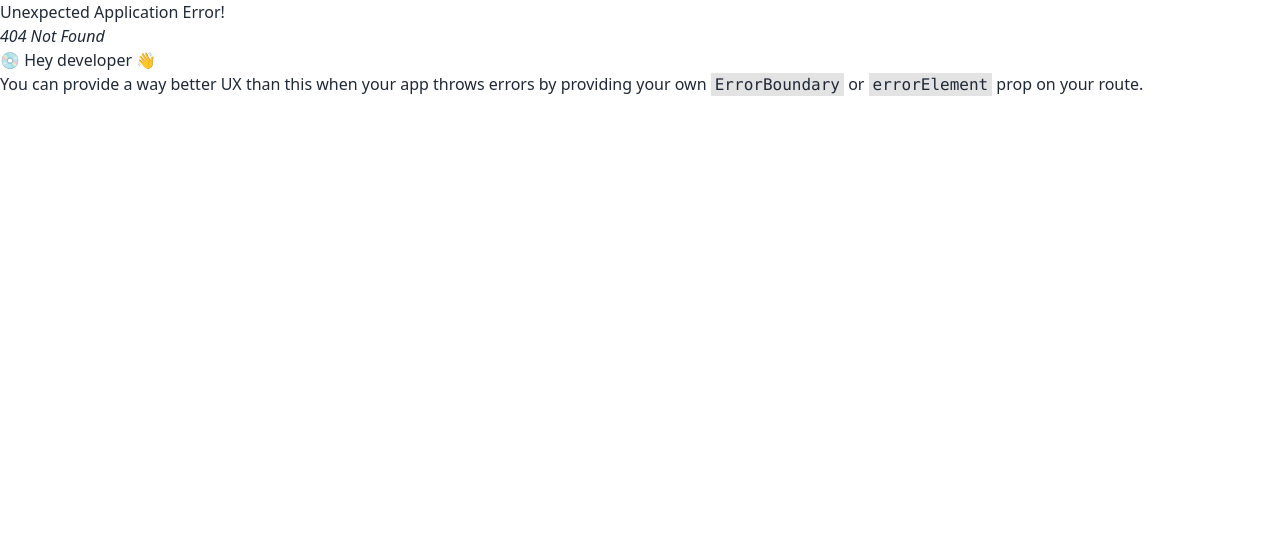
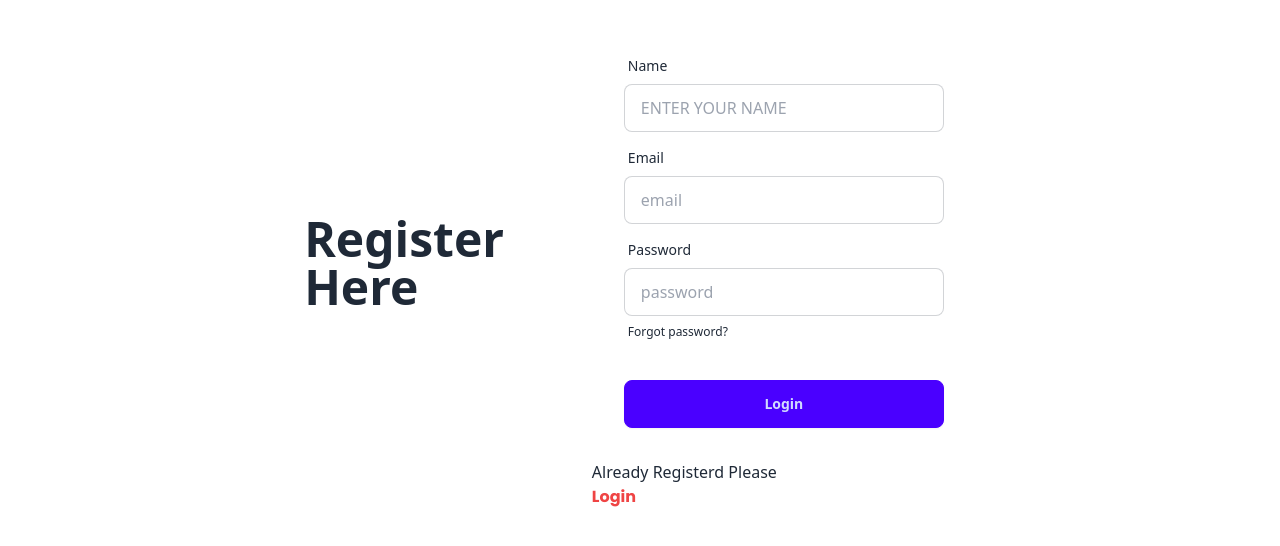
Before and after one commit to hulk-code/Online-News, a React (Vite) app: page /register in a window 1280 px wide. Before the commit this address had no page. Shown: the top 546 px of the page. Built offline with nearby package versions, Linux system fonts and the light colour scheme; no server answers.

Commit message:
create user registraton

```diff
--- /dev/null
+++ b/src/Component/AuthContext/AuthProvider/AuthProvider.jsx
@@ -0,0 +1,44 @@
+import {
+  createUserWithEmailAndPassword,
+  GoogleAuthProvider,
+  onAuthStateChanged,
+  signInWithPopup,
+} from "firebase/auth";
+import { createContext, useEffect, useState } from "react";
+import auth from "../../../FireBase/firebase.config";
+
+export const AuthContext = createContext(null);
+
+const AuthProvider = ({ children }) => {
+  const provider = new GoogleAuthProvider();
+
+  const [user, setUser] = useState();
+  const signInUser = (email, password) => {
+    return createUserWithEmailAndPassword(auth, email, password);
+  };
+
+  const GoogleLogin = () => {
+    return signInWithPopup(auth, provider);
+  };
+
+  useEffect(() =>{
+    const unSubcribe=onAuthStateChanged(auth , currentUser =>{
+        console.log('this is current user',currentUser);
+        setUser(currentUser)
+    })
+    return ()=>{
+        unSubcribe();
+    }
+  },[])
+
+  const userInfo = {
+    user,
+    signInUser,
+    GoogleLogin,
+  };
+  return (
+    <AuthContext.Provider value={userInfo}>{children}</AuthContext.Provider>
+  );
+};
+
+export default AuthProvider;
--- /dev/null
+++ b/src/Component/Layout/Page/Login/Login.jsx
@@ -0,0 +1,81 @@
+import { Link } from "react-router-dom";
+
+const Login = () => {
+    const  submiteForm = e =>{
+
+        e.preventDefault()
+        const name=e.target.name.value;
+        const email=e.target.email.value
+        const password=e.target.password.value
+        console.log(name,email,password);
+    }
+  return (
+    <div>
+            <div>
+      <div className="hero  ">
+        <div className="hero-content">
+          <div className="text-center lg:text-left">
+            <h1 className="text-5xl font-bold">Register Here</h1>
+          </div>
+          <div className="card bg-base-100 w-full max-w-sm  ">
+            <form onSubmit={submiteForm} className="card-body">
+              <div className="form-control">
+                <label className="label">
+                  <span className="label-text">Name</span>
+                </label>
+                <input
+                name="name"
+                  type="text"
+                  placeholder="ENTER YOUR NAME"
+                  className="input input-bordered"
+                  required
+                />
+              </div>
+              <div className="form-control">
+                <label className="label">
+                  <span className="label-text">Email</span>
+                </label>
+                <input
+                  name="email"
+                  type="email"
+                  placeholder="email"
+                  className="input input-bordered"
+                  required
+                />
+              </div>
+              <div className="form-control">
+                <label className="label">
+                  <span className="label-text">Password</span>
+                </label>
+                <input
+                name="password"
+                  type="password"
+                  placeholder="password"
+                  className="input input-bordered"
+                  required
+                />
+                <label className="label">
+                  <a href="#" className="label-text-alt link link-hover">
+                    Forgot password?
+                  </a>
+                </label>
+              </div>
+              <div className="form-control mt-6">
+                <button className="btn btn-primary">Login</button>
+              </div>
+            </form>
+           New Here
+      <Link to="/Register">
+        <span className="text-red-500 font-poppins font-bold">Register</span>First
+      </Link>
+          </div>
+
+        </div>
+      </div>
+
+    </div>
+        </div>
+  );
+};
+
+export default Login;
--- /dev/null
+++ b/src/Component/Layout/Page/Register/Register.jsx
@@ -0,0 +1,100 @@
+import { useContext } from "react";
+import { Link } from "react-router-dom";
+import { AuthContext } from "../../../AuthContext/AuthProvider/AuthProvider";
+
+
+const Register = () => {
+    const{signInUser}=useContext(AuthContext)
+    const  submiteForm = e =>{
+
+        e.preventDefault()
+        const name=e.target.name.value;
+        const email=e.target.email.value
+        const password=e.target.password.value
+        console.log(name,email,password);
+
+        signInUser(email,password)
+        .then((userCredential) => {
+            const user = userCredential.user;
+            console.log(user);
+
+          })
+
+          .catch((error) => {
+            const errorCode = error.code;
+            const errorMessage = error.message;
+            console.log(errorCode,errorMessage);
+
+          });
+    }
+    return (
+        <div>
+            <div>
+      <div className="hero  ">
+        <div className="hero-content">
+          <div className="text-center lg:text-left">
+            <h1 className="text-5xl font-bold">Register Here</h1>
+          </div>
+          <div className="card bg-base-100 w-full max-w-sm  ">
+            <form onSubmit={submiteForm} className="card-body">
+              <div className="form-control">
+                <label className="label">
+                  <span className="label-text">Name</span>
+                </label>
+                <input
+                name="name"
+                  type="text"
+                  placeholder="ENTER YOUR NAME"
+                  className="input input-bordered"
+                  required
+                />
+              </div>
+              <div className="form-control">
+                <label className="label">
+                  <span className="label-text">Email</span>
+                </label>
+                <input
+                  name="email"
+                  type="email"
+                  placeholder="email"
+                  className="input input-bordered"
+                  required
+                />
+              </div>
+              <div className="form-control">
+                <label className="label">
+                  <span className="label-text">Password</span>
+                </label>
+                <input
+                name="password"
+                  type="password"
+                  placeholder="password"
+                  className="input input-bordered"
+                  required
+                />
+                <label className="label">
+                  <a href="#" className="label-text-alt link link-hover">
+                    Forgot password?
+                  </a>
+                </label>
+              </div>
+              <div className="form-control mt-6">
+                <button className="btn btn-primary">Login</button>
+              </div>
+
+            </form>
+            Already Registerd Please
+      <Link to="/login">
+        <span className="text-red-500 font-poppins font-bold">Login</span>
+      </Link>
+          </div>
+
+        </div>
+      </div>
+
+    </div>
+        </div>
+    );
+};
+
+export default Register;
--- a/src/Component/Layout/Page/RightNav/RightNav.jsx
+++ b/src/Component/Layout/Page/RightNav/RightNav.jsx
@@ -1,40 +1,62 @@
-import { FaFacebook, FaGithub, FaGoogle, FaInstagram, FaTwitter } from "react-icons/fa";
-import q1 from '../../../../assets/qZone1.png'
-import q2 from '../../../../assets/qZone2.png'
-import q3 from '../../../../assets/qZone3.png'
+import {
+  FaFacebook,
+  FaGithub,
+  FaGoogle,
+  FaInstagram,
+  FaTwitter,
+} from "react-icons/fa";
+import q1 from "../../../../assets/qZone1.png";
+import q2 from "../../../../assets/qZone2.png";
+import q3 from "../../../../assets/qZone3.png";
+import { useContext } from "react";
+import { AuthContext } from "../../../AuthContext/AuthProvider/AuthProvider";
 
 const RightNav = () => {
+  const { GoogleLogin } = useContext(AuthContext);
+
+  const handleGoogleLogin = (e) => {
+    e.preventDefault();
+    GoogleLogin()
+      .then((user) => {
+        console.log("User logged in:", user);
+      })
+      .catch((error) => {
+        console.error("Login failed:", error.message);
+      });
+  };
   return (
     <div className=" ">
       <h1 className="font-poppins font-bold text-lg mb-3 ">Login With</h1>
       <div>
+        <form onSubmit={handleGoogleLogin}>
           <button className="btn w-full mt-2">
             <FaGoogle className="space-x-2"></FaGoogle>
             Login With Google
           </button>
+        </form>
         <button className="btn w-full mt-2">
           <FaGithub className="space-x-2"></FaGithub>
           Login With GitHub
         </button>
       </div>
       <div>
-        <h1 className="font-poppins font-bold text-lg mt-3 mb-3 ">Find Us On</h1>
+        <h1 className="font-poppins font-bold text-lg mt-3 mb-3 ">
+          Find Us On
+        </h1>
         <div className="divide-y divide-slate-700 ...">
           <a className="flex items-center gap-2 m-3 p-2 ">
             <FaFacebook></FaFacebook>
-          <span className=" font-poppins font-thin">  Facebook</span>
+            <span className=" font-poppins font-thin"> Facebook</span>
           </a>
           <a className="flex items-center gap-2 m-3 p-2 ">
             <FaTwitter></FaTwitter>
-          <span className=" font-poppins font-thin">  Twitter</span>
+            <span className=" font-poppins font-thin"> Twitter</span>
           </a>
           <a className="flex items-center gap-2 m-3 p-2 ">
             <FaInstagram></FaInstagram>
-          <span className=" font-poppins font-thin">  Instagram</span>
+            <span className=" font-poppins font-thin"> Instagram</span>
           </a>
-
         </div>
-
       </div>
       <div className="bg-slate-200 p-3">
         <h1 className="font-poppins font-bold text-lg mb-3 ">Q-Zone</h1>
--- a/src/Component/Layout/SharedItem/Navber/Navber.jsx
+++ b/src/Component/Layout/SharedItem/Navber/Navber.jsx
@@ -1,5 +1,4 @@
-import React from "react";
-import { NavLink } from "react-router-dom";
+import { Link, NavLink } from "react-router-dom";
 import avatar from '../../../../assets/user.png'
 
 
@@ -53,7 +52,7 @@ const Navber = () => {
           className="w-10 h-10 rounded-full"
         />
         <button className="px-4 py-2 bg-blue-500 text-white rounded hover:bg-blue-600">
-          Login
+         <Link to='/login'>Login</Link>
         </button>
       </div>
     </nav>
--- a/src/main.jsx
+++ b/src/main.jsx
@@ -4,9 +4,12 @@ import './index.css'
 
 import { RouterProvider } from 'react-router-dom'
 import router from './Component/Router/Router.jsx'
+import AuthProvider from './Component/AuthContext/AuthProvider/AuthProvider.jsx'
 
 createRoot(document.getElementById('root')).render(
   <StrictMode>
-    <RouterProvider router={router} />
+   <AuthProvider>
+   <RouterProvider router={router} />
+   </AuthProvider>
   </StrictMode>,
 )
```
Also changed, not shown: src/Component/Router/Router.jsx (+10 -0 lines). Lines whose indentation alone changed are shown as unchanged.
